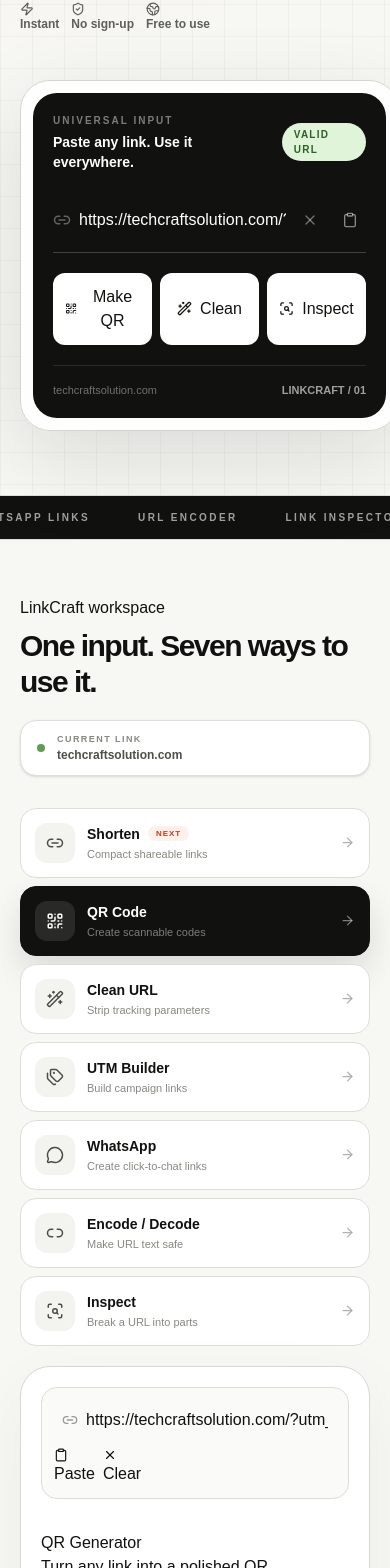
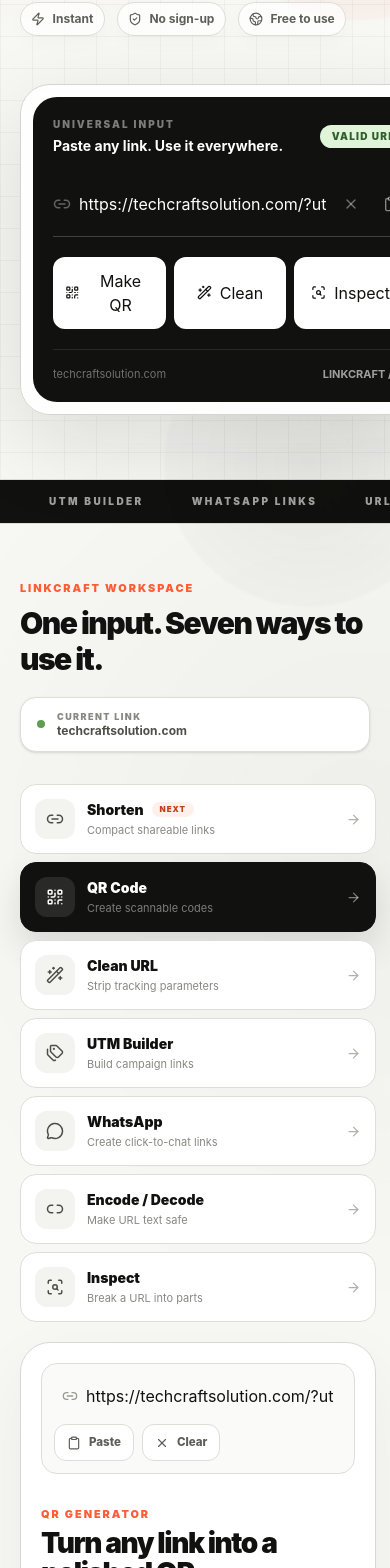
Before and after one commit to merajNizBaloch/LinkCraft, a Next.js app: page / in a window 390 px wide. Shown: the part 419-1987 px from the top of the page. Built offline with nearby package versions, Linux system fonts and the light colour scheme.

Commit message:
Refine LinkCraft visual system and responsive interactions

```diff
--- a/app/globals.css
+++ b/app/globals.css
@@ -15,15 +15,38 @@
 
 html {
   scroll-behavior: smooth;
+  background: var(--background);
 }
 
 body {
   margin: 0;
   background:
-    radial-gradient(circle at 10% 0%, rgba(255, 92, 53, 0.08), transparent 30rem),
+    radial-gradient(circle at 8% 0%, rgba(255, 92, 53, 0.08), transparent 28rem),
+    radial-gradient(circle at 92% 30%, rgba(17, 17, 15, 0.035), transparent 30rem),
     var(--background);
   color: var(--foreground);
-  font-family: Arial, Helvetica, sans-serif;
+  font-family: Inter, ui-sans-serif, system-ui, -apple-system, BlinkMacSystemFont, "Segoe UI", sans-serif;
+  text-rendering: optimizeLegibility;
+}
+
+button,
+input,
+textarea,
+select {
+  font: inherit;
+}
+
+button,
+a,
+input,
+textarea,
+select {
+  -webkit-tap-highlight-color: transparent;
+}
+
+button,
+a {
+  touch-action: manipulation;
 }
 
 ::selection {
@@ -38,25 +61,263 @@
   background-size: 32px 32px;
 }
 
+.hero-orb {
+  position: absolute;
+  border-radius: 999px;
+  filter: blur(1px);
+  pointer-events: none;
+}
+
+.hero-orb-one {
+  top: 3rem;
+  right: -8rem;
+  width: 20rem;
+  height: 20rem;
+  background: radial-gradient(circle, rgba(255, 92, 53, 0.14), rgba(255, 92, 53, 0));
+}
+
+.hero-orb-two {
+  left: 42%;
+  bottom: -8rem;
+  width: 18rem;
+  height: 18rem;
+  background: radial-gradient(circle, rgba(17, 17, 15, 0.06), rgba(17, 17, 15, 0));
+}
+
+.logo-mark {
+  box-shadow: inset 0 0 0 1px rgba(255, 255, 255, 0.1), 0 10px 25px rgba(17, 17, 15, 0.12);
+}
+
+.hero-console {
+  transform: rotate(0.6deg);
+  transition: transform 220ms ease, box-shadow 220ms ease;
+}
+
+.hero-console:hover {
+  transform: rotate(0deg) translateY(-3px);
+  box-shadow: 0 32px 100px rgba(17, 17, 15, 0.14);
+}
+
+.accent-underline {
+  position: relative;
+  display: inline-block;
+}
+
+.accent-underline::after {
+  content: "";
+  position: absolute;
+  left: 4%;
+  right: 2%;
+  bottom: 0.02em;
+  height: 0.08em;
+  border-radius: 999px;
+  background: currentColor;
+  opacity: 0.2;
+  transform: rotate(-1deg);
+}
+
+.proof-pill {
+  display: inline-flex;
+  align-items: center;
+  gap: 0.45rem;
+  border: 1px solid var(--line);
+  border-radius: 999px;
+  background: rgba(255, 255, 255, 0.72);
+  padding: 0.55rem 0.75rem;
+  box-shadow: 0 6px 20px rgba(17, 17, 15, 0.025);
+}
+
 .marquee-track {
-  animation: drift 22s linear infinite;
+  animation: drift 28s linear infinite;
 }
 
 @keyframes drift {
-  from { transform: translateX(0); }
-  to { transform: translateX(-50%); }
+  from {
+    transform: translateX(0);
+  }
+  to {
+    transform: translateX(-33.333%);
+  }
 }
 
-.tool-card {
+.section-kicker {
+  color: var(--accent);
+  font-size: 0.68rem;
+  font-weight: 900;
+  letter-spacing: 0.18em;
+  text-transform: uppercase;
+}
+
+.tool-heading {
+  margin-top: 0.45rem;
+  max-width: 46rem;
+  font-size: clamp(1.75rem, 3vw, 2.2rem);
+  line-height: 1.04;
+  font-weight: 900;
+  letter-spacing: -0.05em;
+}
+
+.tool-copy {
+  margin-top: 0.8rem;
+  max-width: 42rem;
+  color: var(--muted);
+  font-size: 0.875rem;
+  line-height: 1.55rem;
+}
+
+.field-label {
+  color: #696965;
+  font-size: 0.67rem;
+  font-weight: 900;
+  letter-spacing: 0.14em;
+  text-transform: uppercase;
+}
+
+.input-shell {
+  width: 100%;
+  min-height: 3rem;
+  border: 1px solid #d8d8d2;
+  border-radius: 0.75rem;
+  background: white;
+  padding-left: 1rem;
+  padding-right: 1rem;
+  outline: none;
+  transition: border-color 160ms ease, box-shadow 160ms ease, background 160ms ease;
+}
+
+.input-shell:focus {
+  border-color: #11110f;
+  box-shadow: 0 0 0 3px rgba(17, 17, 15, 0.055);
+}
+
+.primary-action,
+.secondary-action,
+.mini-action {
+  display: inline-flex;
+  align-items: center;
+  justify-content: center;
+  gap: 0.5rem;
+  border-radius: 0.75rem;
+  font-weight: 800;
+  transition: transform 160ms ease, border-color 160ms ease, background 160ms ease, color 160ms ease;
+}
+
+.primary-action {
+  border: 0;
+  background: #11110f;
+  color: white;
+  padding: 0.75rem 1rem;
+  font-size: 0.875rem;
+}
+
+.primary-action:hover:not(:disabled) {
+  transform: translateY(-2px);
+}
+
+.primary-action:disabled,
+.secondary-action:disabled,
+.mini-action:disabled {
+  cursor: not-allowed;
+  opacity: 0.4;
+}
+
+.secondary-action {
+  border: 1px solid #d8d8d2;
+  background: white;
+  color: #11110f;
+  padding: 0.75rem 1rem;
+  font-size: 0.875rem;
+}
+
+.secondary-action:hover:not(:disabled) {
+  border-color: #11110f;
+  transform: translateY(-1px);
+}
+
+.mini-action {
+  border: 1px solid #deded8;
+  background: white;
+  color: #5e5e59;
+  padding: 0.55rem 0.75rem;
+  font-size: 0.72rem;
+}
+
+.mini-action:hover {
+  border-color: #bdbdb5;
+  color: #11110f;
+}
+
+.workspace-shell {
+  position: relative;
+}
+
+.tool-nav {
+  will-change: transform;
+}
+
+.tool-card,
+.feature-card {
   transition: transform 180ms ease, border-color 180ms ease, box-shadow 180ms ease;
 }
 
-.tool-card:hover {
+.tool-card:hover,
+.feature-card:hover {
   transform: translateY(-3px);
   border-color: #bdbdb5;
   box-shadow: 0 18px 45px rgba(17, 17, 15, 0.06);
 }
 
-button, input, textarea {
-  font: inherit;
+select.input-shell {
+  appearance: none;
+  background-image:
+    linear-gradient(45deg, transparent 50%, #777772 50%),
+    linear-gradient(135deg, #777772 50%, transparent 50%);
+  background-position:
+    calc(100% - 18px) 50%,
+    calc(100% - 13px) 50%;
+  background-size: 5px 5px, 5px 5px;
+  background-repeat: no-repeat;
+  padding-right: 2.5rem;
 }
+
+input[type="color"]::-webkit-color-swatch-wrapper {
+  padding: 0;
+}
+
+input[type="color"]::-webkit-color-swatch {
+  border: 0;
+  border-radius: 0.45rem;
+}
+
+input[type="color"]::-moz-color-swatch {
+  border: 0;
+  border-radius: 0.45rem;
+}
+
+@media (max-width: 639px) {
+  .hero-console {
+    transform: none;
+  }
+
+  .hero-console:hover {
+    transform: translateY(-2px);
+  }
+
+  .proof-pill {
+    padding: 0.5rem 0.65rem;
+  }
+}
+
+@media (prefers-reduced-motion: reduce) {
+  html {
+    scroll-behavior: auto;
+  }
+
+  *,
+  *::before,
+  *::after {
+    animation-duration: 0.01ms !important;
+    animation-iteration-count: 1 !important;
+    transition-duration: 0.01ms !important;
+  }
+}
```
